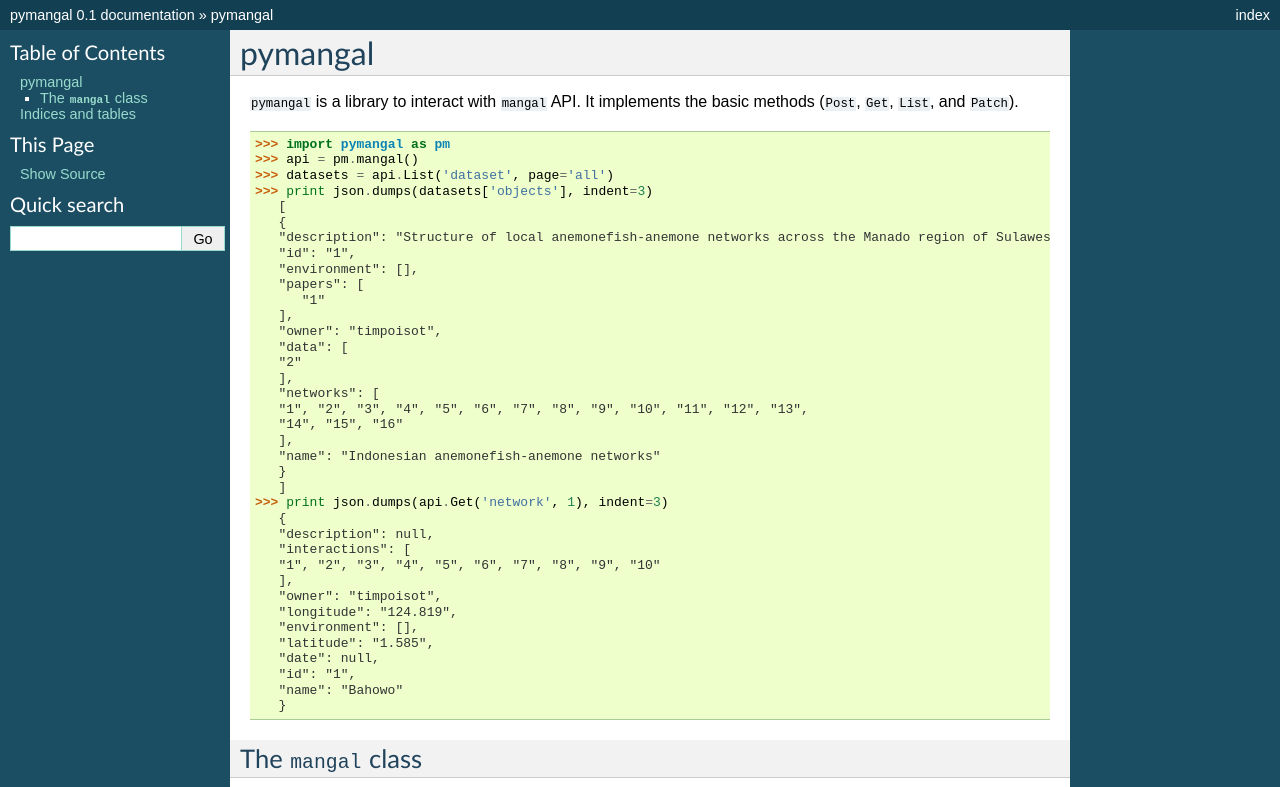
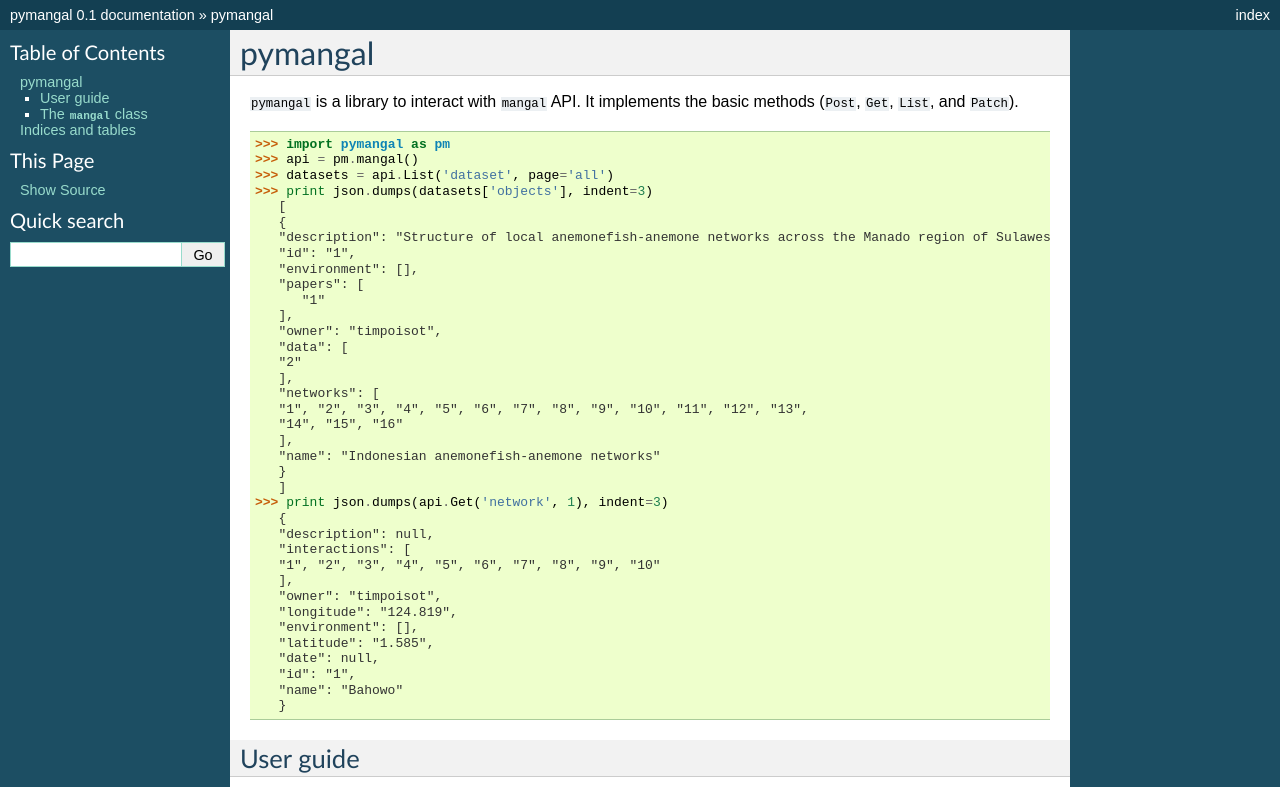
Before and after one commit to mangal-interactions/pymangal, a Sphinx documentation site: the page built from docs/index.rst, in a window 1280 px wide. Shown: the top 787 px of the page. Built offline with Sphinx 7.4.7, drawn with Linux system fonts in a browser that asks for light colours; formulas are drawn with MathJax 3; grey boxes are pictures that could not be loaded.

Commit message:
Page for filtering

```diff
--- a/docs/index.rst
+++ b/docs/index.rst
@@ -49,6 +49,14 @@ pymangal
       }
 
 
+User guide
+----------
+
+.. toctre::
+   :maxdepth: 2
+
+   user/filtering
+
 The ``mangal`` class
 --------------------
 
```
Also changed, not shown: docs/filtering.rst (added, +13 -0 lines).
